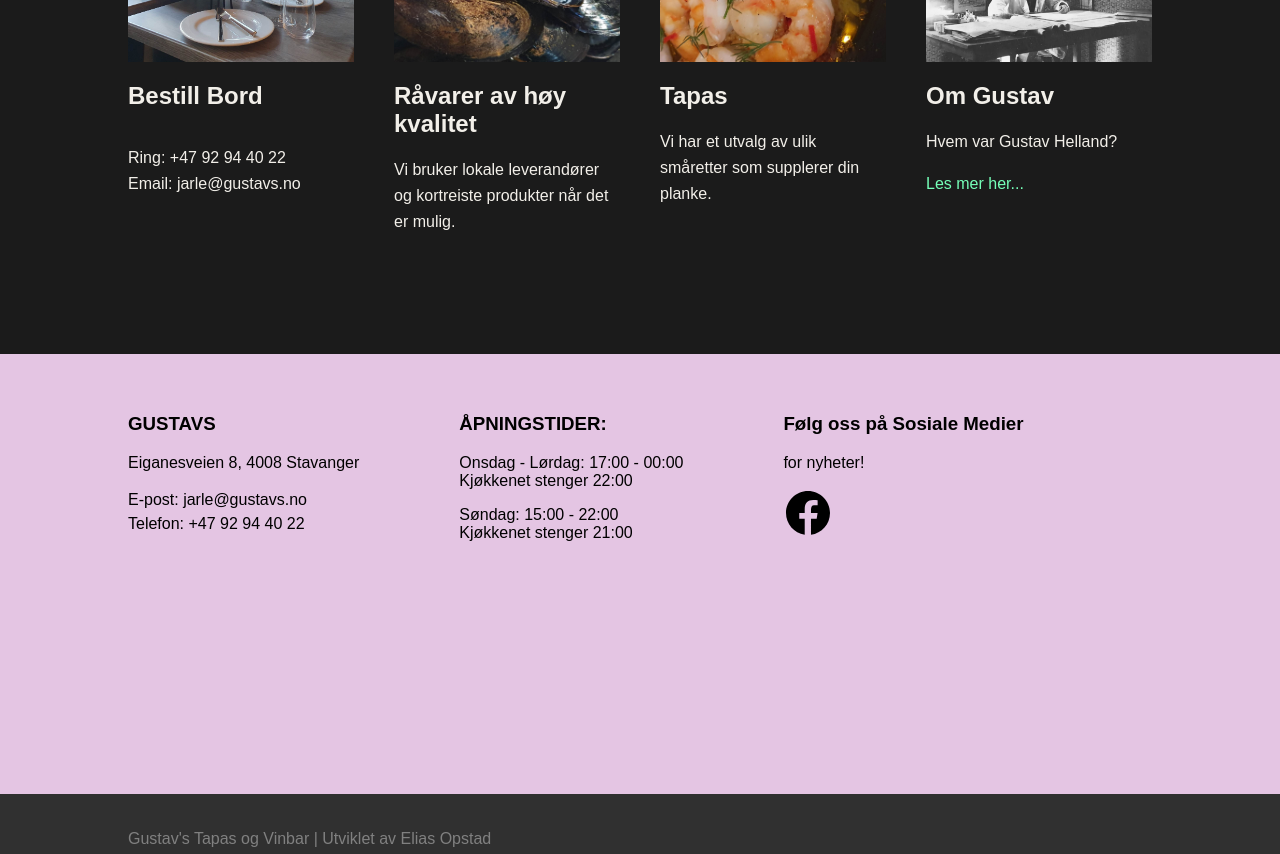
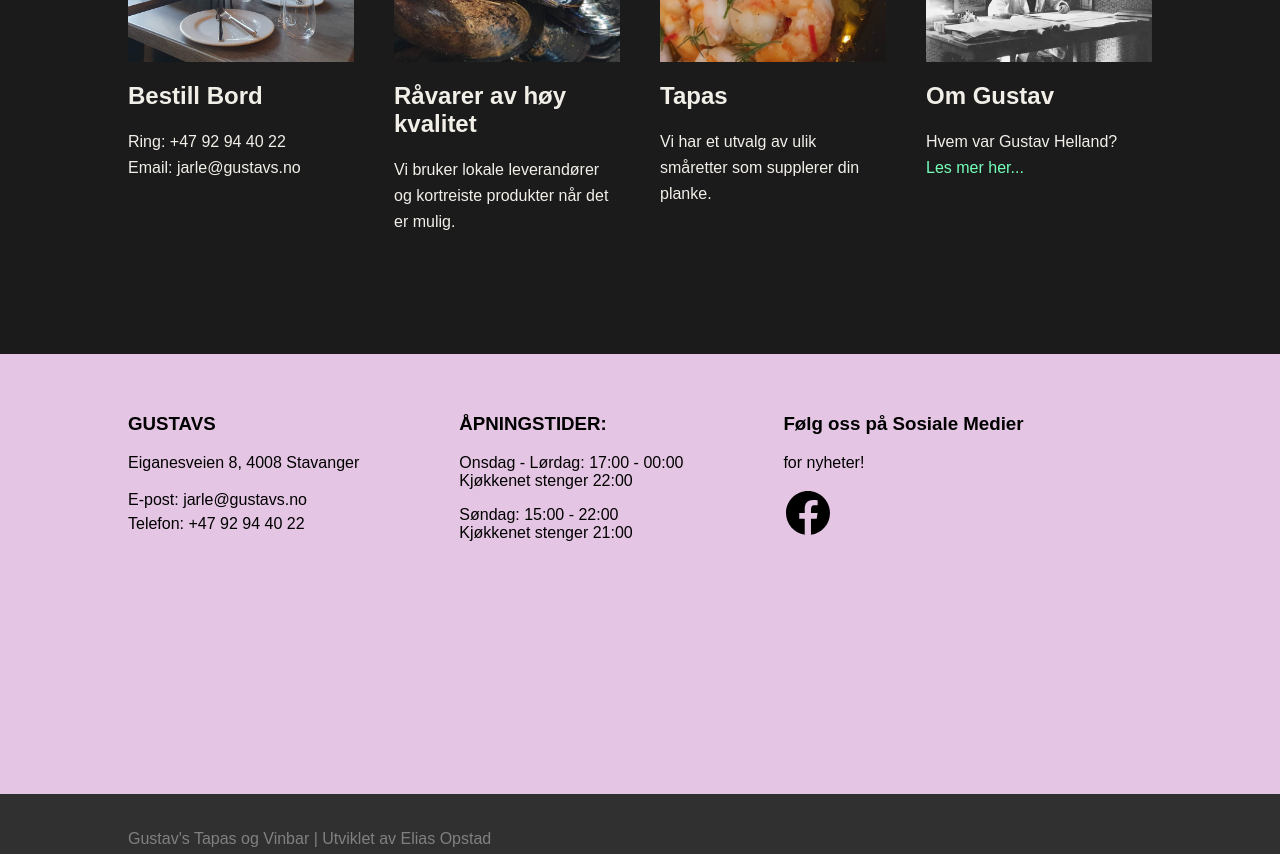
Before and after one commit to EliasOpstad/gustavs, a React (Create React App) app: page / in a window 1280 px wide. Shown: the part 1240-2094 px from the top of the page. Built offline with nearby package versions, Linux system fonts and the light colour scheme.

Commit message:
Fixed on the ImageRow.

```diff
--- a/src/CommonComponents/Footer.tsx
+++ b/src/CommonComponents/Footer.tsx
@@ -45,7 +45,6 @@ const FooterCredits = styled.div`
   width: 100%;
   background-color: #303030;
 `;
-const Header = styled.h4``;
 
 const FB = styled.img`
   width: 50px;
@@ -88,7 +87,7 @@ const Footer = () => {
         </GustavInformation>
         <OpeningHours>
           <FooterTitle>ÅPNINGSTIDER:</FooterTitle>
-          {/* <Header>Restaurant</Header> */}
+
           <p>
             {OPENING_HOURS}
             <br />
--- a/src/CommonComponents/ImageRow.tsx
+++ b/src/CommonComponents/ImageRow.tsx
@@ -4,9 +4,10 @@ import blaa from "../Images/Blaaskjell.jpg";
 import GustavBilde from "../Images/Gustav-Helland.png";
 import bestillBord from "../Images/Bord-hoyre-close.jpg";
 import styled from "styled-components";
-import { PHONE, EMAIL, FOOTER_COLOR } from "../helper/HelperVariables";
+import { PHONE, EMAIL } from "../helper/HelperVariables";
 import { useNavigate } from "react-router-dom";
 import { PATH_ABOUTGUSTAV } from "../RouterFolder/Routes";
+import { Column } from "../styles/Style-helper";
 
 const Bilde = styled.img`
   width: 100%;
@@ -14,10 +15,7 @@ const Bilde = styled.img`
   object-fit: cover;
 `;
 
-const Element = styled.div`
-  display: flex;
-  flex-direction: column;
-`;
+const Element = styled(Column)``;
 
 const ImageGallary = styled.div`
   padding: 20px;
@@ -32,7 +30,9 @@ const ImageGallary = styled.div`
   }
 `;
 const Title = styled.h2``;
+
 const LinkText = styled.p`
+  margin: 0;
   color: #75ffb8;
   &:hover {
     cursor: pointer;
@@ -54,10 +54,8 @@ export const ImageRow = () => {
           <Bilde src={bestillBord} />
           <Title>Bestill Bord</Title>
           <Description>
-            <p>
-              Ring: {PHONE} <br />
-              Email: {EMAIL}
-            </p>
+            Ring: {PHONE} <br />
+            Email: {EMAIL}
           </Description>
         </Element>
         <Element>
```
